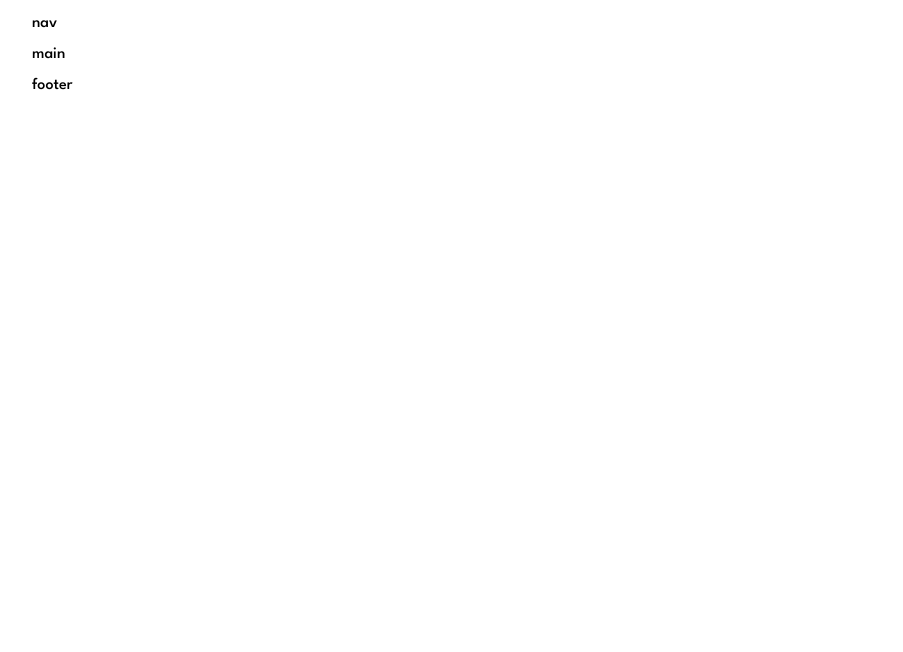
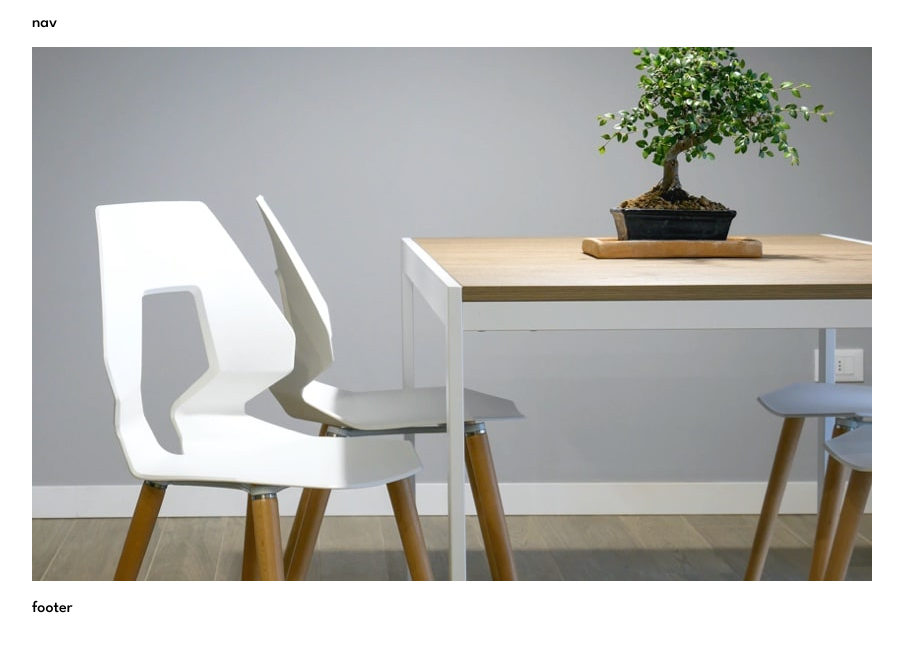
Before and after one commit to Stamwill/my-kea, a Next.js app: page / in a window 1280 px wide. Shown: the top 652 px of the page, without its empty margins (0-903 px from the left). Built offline with nearby package versions, Linux system fonts and the light colour scheme.

Commit message:
[App] Add placeholder img

```diff
--- a/src/containers/App/App.js
+++ b/src/containers/App/App.js
@@ -1,4 +1,5 @@
 import * as React from 'react'
+import { sliderImgs } from 'api/mock'
 import classes from './App.module.css'
 
 const App = () => {
@@ -9,7 +10,9 @@ const App = () => {
             </header>
 
             <main>
-                <p>main</p>
+                {sliderImgs.map((img,idx) => (
+                    <img src={img.img} alt="test" key={idx}/>
+                ))}
             </main>
 
             <footer>
```
